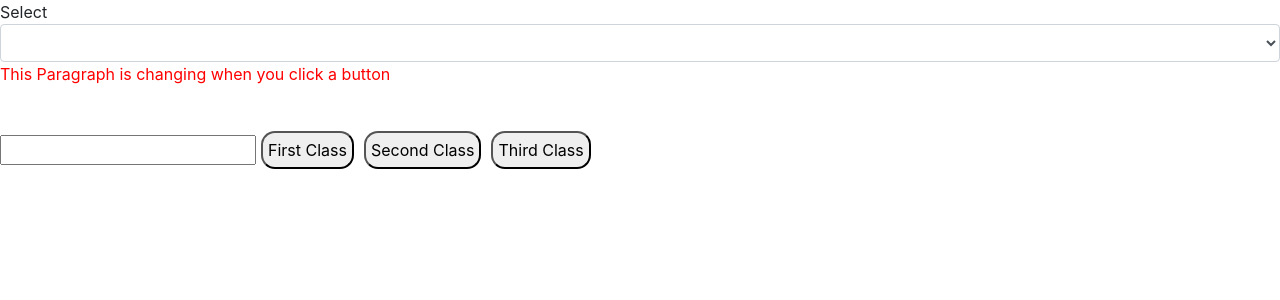
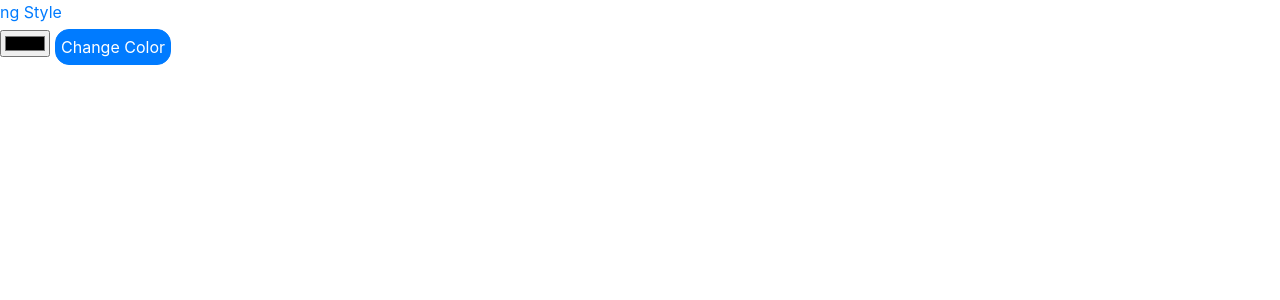
Before and after one commit to Haloua-2005/NewFolderProjectGMC, an Angular app: page /ngStyle in a window 1280 px wide. Shown: the top 300 px of the page. Built offline with nearby package versions, Linux system fonts and the light colour scheme.

Commit message:
Retrieve_Parameter_(Problem)

```diff
--- a/src/app/Directives/ng-style/ng-style.component.html
+++ b/src/app/Directives/ng-style/ng-style.component.html
@@ -1,3 +1,4 @@
+<div *ngIf="false">
   <p appHighlightDirective [in]="'Green'" [out]="'DarkOrange'"
   [ngClass]="{
   'FirstClass':FirstClassbool,
@@ -10,4 +11,10 @@
 
   <button (click)="Change(true,false,false)" >First Class</button>
   <button (click)="Change(false,true,false)">Second Class</button>
-<button (click)="Change(false,false,true)">Third Class</button>
+  <button (click)="Change(false,false,true)">Third Class</button>>
+
+</div>
+<br>
+
+<input [(ngModel)]="color" type="color" class="control-form">
+<button (click)="ChangeColor()" class="btn btn-primary">Change Color</button>
--- a/src/app/Directives/ng-style/ng-style.component.ts
+++ b/src/app/Directives/ng-style/ng-style.component.ts
@@ -1,4 +1,5 @@
 import { Component, OnInit } from '@angular/core';
+import { Router, ActivatedRoute } from '@angular/router';
 
 @Component({
   selector: 'app-ng-style',
@@ -6,6 +7,8 @@ import { Component, OnInit } from '@angular/core';
   styleUrls: ['./ng-style.component.css']
 })
 export class NgStyleComponent implements OnInit {
+
+  color;
 
   FirstClassbool:boolean = false;
   SecondClassbool:boolean = false;
@@ -17,9 +20,17 @@ export class NgStyleComponent implements OnInit {
     this.ThirdClassbool = value3
   }
 
-  constructor() { }
+  constructor(
+    private route:Router,
+  ) { }
 
   ngOnInit(): void {
   }
 
+  ChangeColor() {
+    const LINK = ['color',this.color]
+    this.route.navigate(LINK)
+
+  }
+
 }
--- a/src/app/app-routing.module.ts
+++ b/src/app/app-routing.module.ts
@@ -4,12 +4,14 @@ import { NgIf } from '@angular/common';
 import { NgIfComponent } from './ng-if/ng-if.component';
 import { CVsComponent } from './cvs/cvs.component';
 import { NgStyleComponent } from './Directives/ng-style/ng-style.component';
+import { ColorChangerComponent } from './color-changer/color-changer.component';
 
 
 const routes: Routes = [
   { path : 'ngIf', component: NgIfComponent },
   { path : 'cv', component: CVsComponent },
-  { path : 'ngStyle', component: NgStyleComponent }
+  { path : 'ngStyle', component: NgStyleComponent },
+  { path : 'color/:color', component: ColorChangerComponent }
 ];
 
 @NgModule({
--- a/src/app/app.component.html
+++ b/src/app/app.component.html
@@ -1,3 +1,2 @@
-<header>Select </header>
-<app-router-simulator></app-router-simulator>
+<a [routerLink]="['ngStyle']">ng Style</a>
 <router-outlet></router-outlet>
--- a/src/app/app.module.ts
+++ b/src/app/app.module.ts
@@ -10,7 +10,8 @@ import { AttributesComponent } from './attributes/attributes.component';
 import { DefaultImagePipe } from './default-image.pipe';
 import {FormsModule} from '@angular/forms';
 import { CVsComponent } from './cvs/cvs.component';
-import { RouterSimulatorComponent } from './router-simulator/router-simulator.component'
+import { RouterSimulatorComponent } from './router-simulator/router-simulator.component';
+import { ColorChangerComponent } from './color-changer/color-changer.component'
 
 @NgModule({
   declarations: [
@@ -21,7 +22,8 @@ import { RouterSimulatorComponent } from './router-simulator/router-simulator.co
     AttributesComponent,
     DefaultImagePipe,
     CVsComponent,
-    RouterSimulatorComponent
+    RouterSimulatorComponent,
+    ColorChangerComponent
   ],
   imports: [
     BrowserModule,
--- /dev/null
+++ b/src/app/color-changer/color-changer.component.html
@@ -0,0 +1,6 @@
+<div [ngStyle]="{'color':color}">
+  <h1>
+    The color is : <strong>{{color}}</strong>
+  </h1>
+  <br>
+</div>
--- /dev/null
+++ b/src/app/color-changer/color-changer.component.ts
@@ -0,0 +1,26 @@
+import { Component, OnInit } from '@angular/core';
+import { Router, ActivatedRoute } from '@angular/router';
+
+@Component({
+  selector: 'app-color-changer',
+  templateUrl: './color-changer.component.html',
+  styleUrls: ['./color-changer.component.css']
+})
+export class ColorChangerComponent implements OnInit {
+  color;
+
+  constructor( private actRoute: ActivatedRoute
+  ) { }
+
+  ngOnInit(): void {
+    this.actRoute.params.subscribe(
+      (parms)=>{
+        this.color = parms.color
+      }
+    )
+  }
+
+
+
+
+}
```
Also changed, not shown: src/app/color-changer/color-changer.component.css (added), 1 other file (tests, documents, lock files or other folders). Lines whose indentation alone changed are shown as unchanged.
